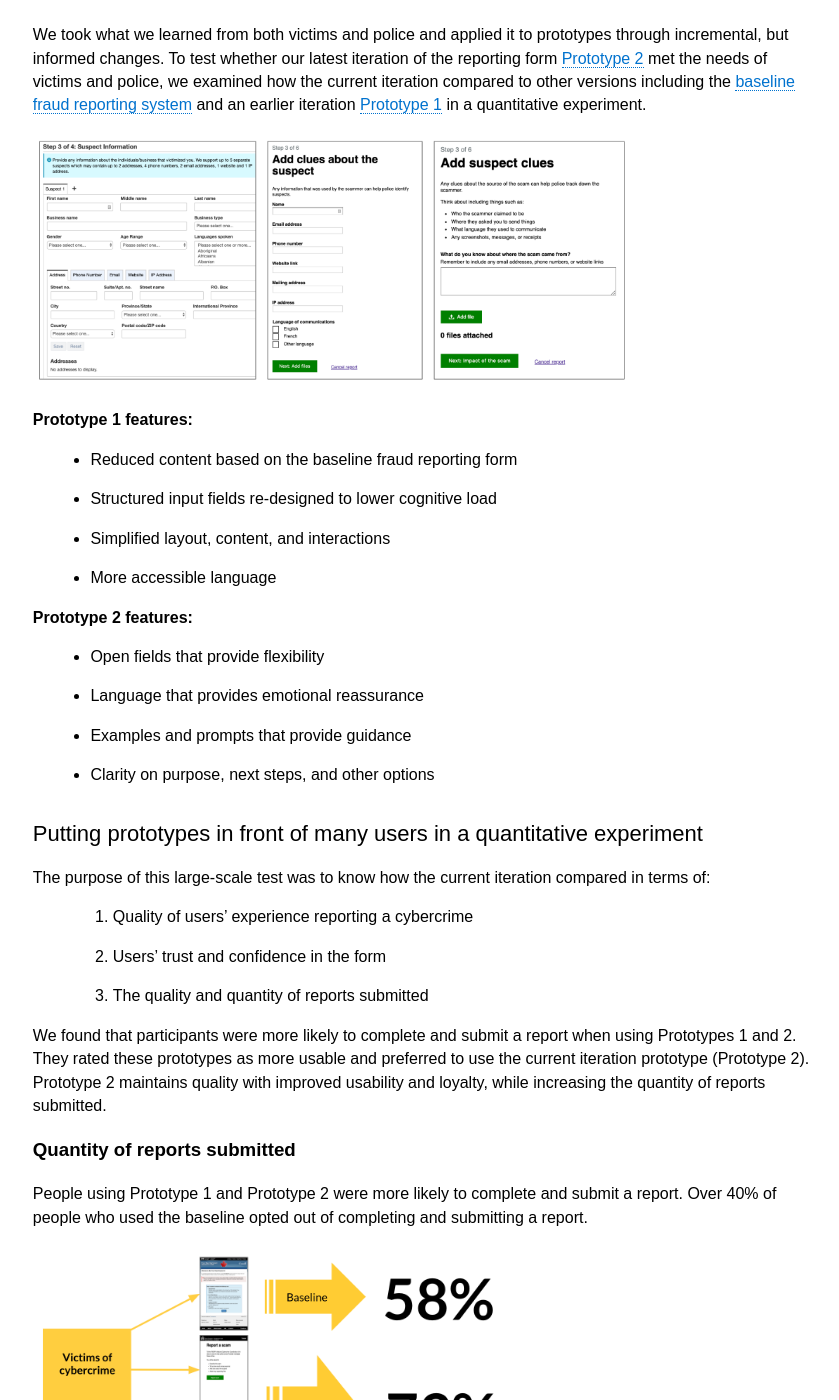
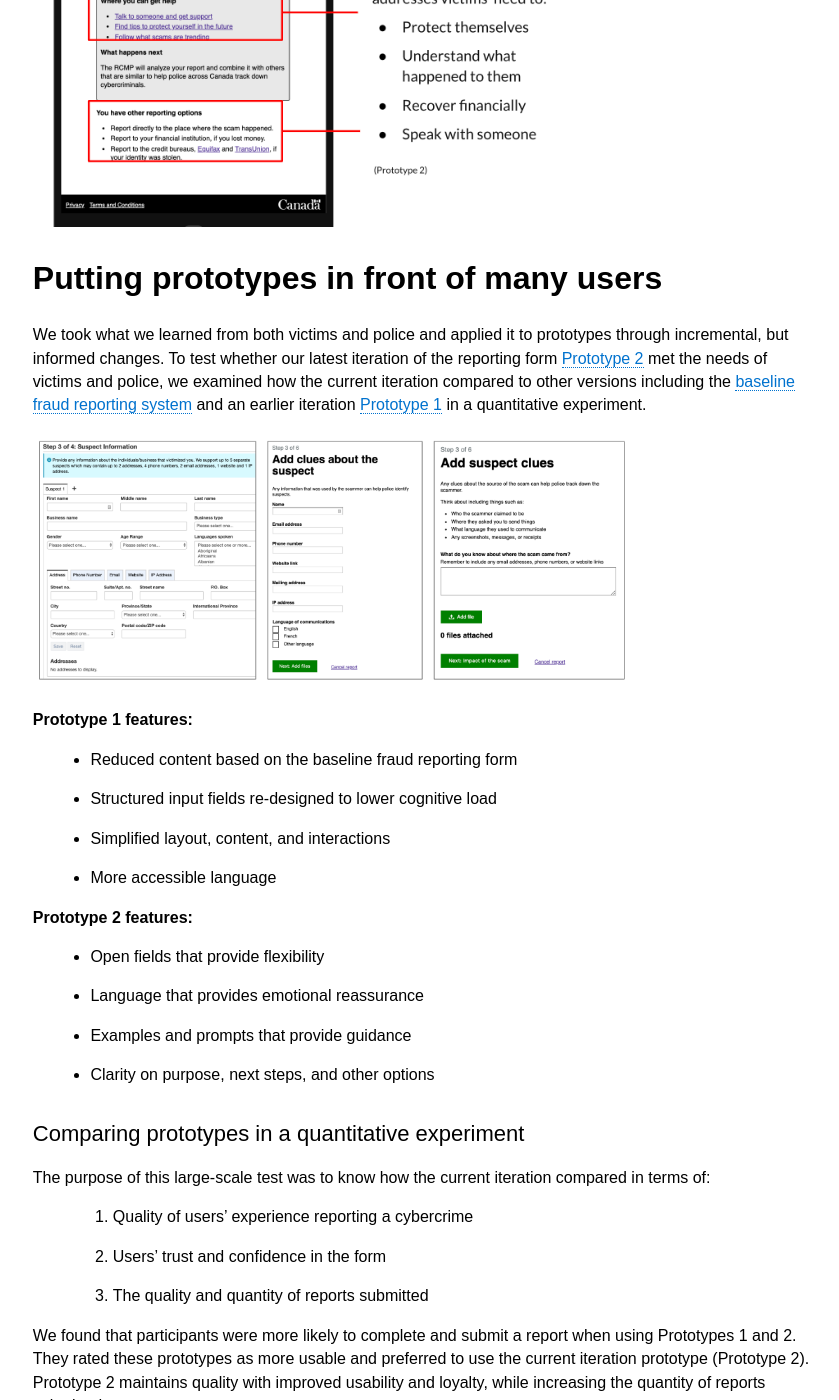
Before and after one commit to cds-snc/rcmp-report-a-cybercrime-alpha-documentation, a Jekyll site: the page built from _pages/en/prototypes.md, in a window 1280 px wide and 1400 px high, scrolled down 4893 px. Shown: the whole window, without its empty margins (410-1249 px from the left). Built offline with Jekyll 4.4.1, drawn with Linux system fonts in a browser that asks for light colours; some of the changed text lies outside the part shown.

Commit message:
Update prototypes.md

```diff
--- a/_pages/en/prototypes.md
+++ b/_pages/en/prototypes.md
@@ -12,7 +12,7 @@ By putting something tangible in front of people who've been affected by cybercr
 
 You can find an overview of the prototypes built, tested, and iterated on, below:
 
-![Timeline showing the prototypes over time]({{ site.baseurl }}/assets/img/timeline.png){:height="200 px"}
+![Timeline showing the prototypes over time]({{ site.baseurl }}/assets/img/timeline.png){:height="500 px"}
 
  * [Concept 1: Reporting cybercrime with a single identifier](https://rac-concept-1.herokuapp.com/) *(April 2019)*
  * [Concept 2: Finding out where to report scams and online crimes](https://rac-concept-2.herokuapp.com/) *(May 2019)*
@@ -107,7 +107,7 @@ We took what we learned from both victims and police and applied it to prototype
   > * Examples and prompts that provide guidance
   > * Clarity on purpose, next steps, and other options
 
-## Putting prototypes in front of many users in a quantitative experiment
+## Comparing prototypes in a quantitative experiment
 
 The purpose of this large-scale test was to know how the current iteration compared in terms of:
 > 1. Quality of users' experience reporting a cybercrime
```
Also changed, not shown: other parts of _pages/en/prototypes.md (+1 -1 lines).
